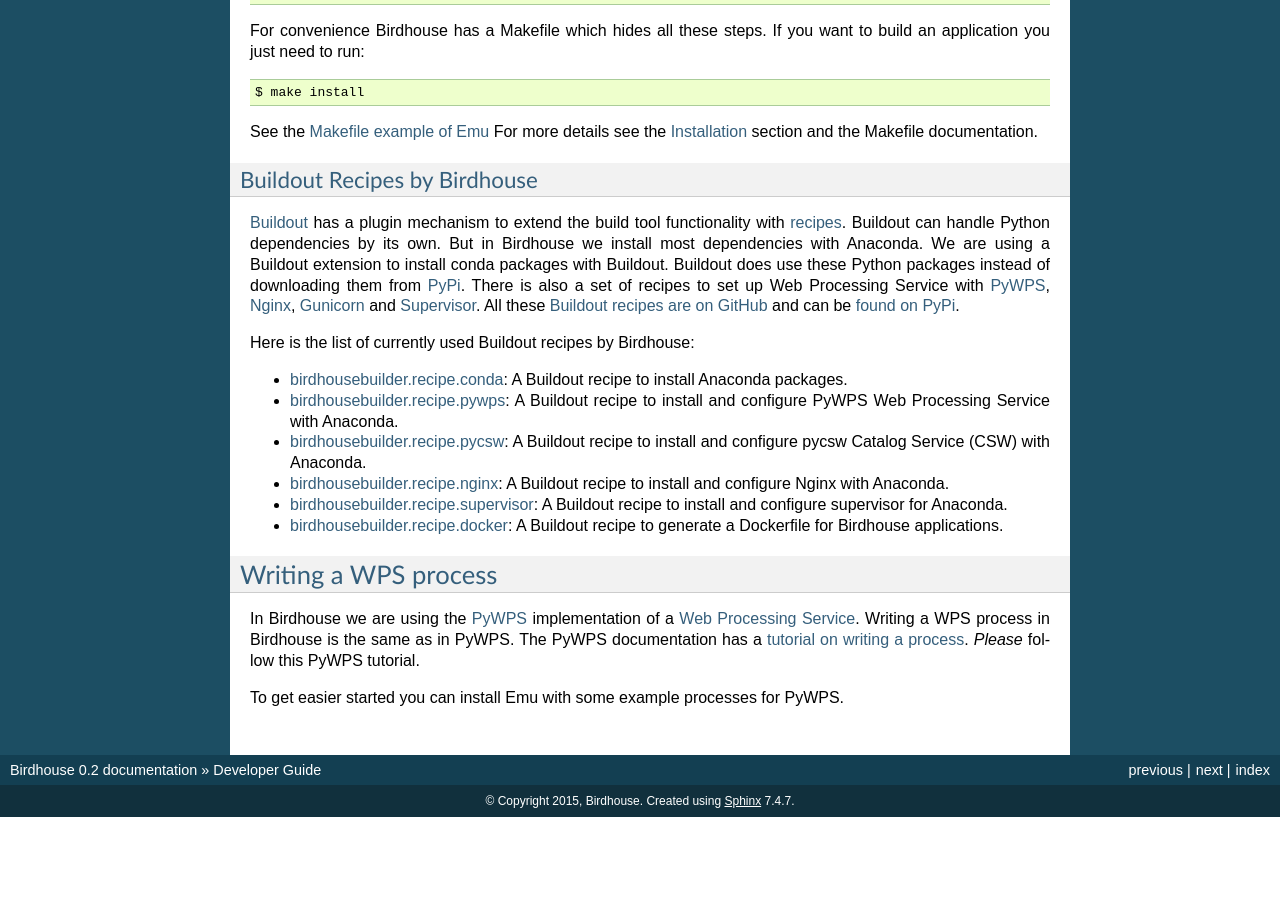
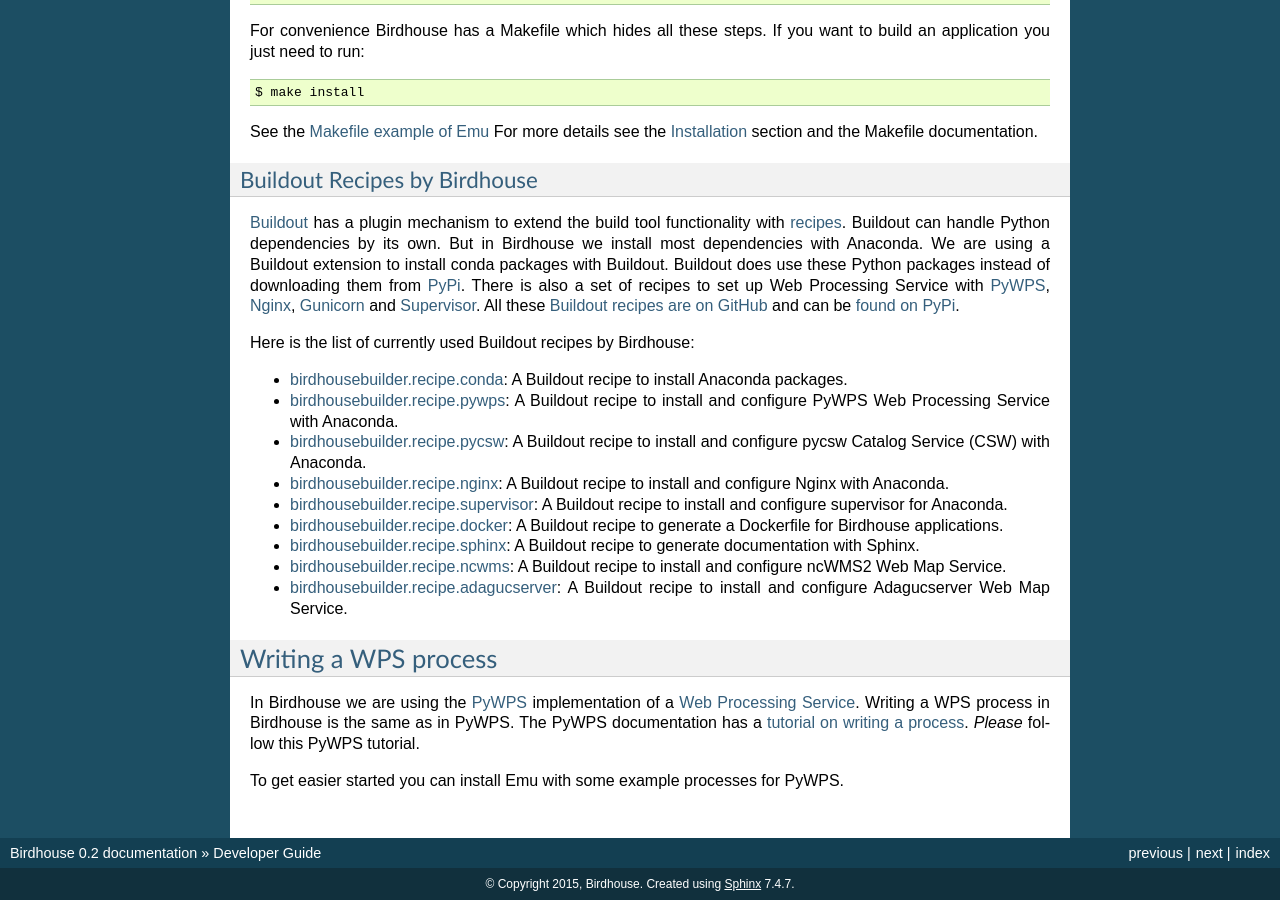
Before and after one commit to bird-house/birdhouse-docs, a Sphinx documentation site: the page built from docs/source/dev_guide.rst, in a window 1280 px wide and 900 px high, scrolled down 4052 px. Built offline with Sphinx 7.4.7, drawn with Linux system fonts in a browser that asks for light colours; before the commit the page ends 4869 px from its top, so only the background shows below that.

Commit message:
update buildout recipes in dev guide

```diff
--- a/docs/source/dev_guide.rst
+++ b/docs/source/dev_guide.rst
@@ -177,6 +177,9 @@
 * `birdhousebuilder.recipe.nginx <https://pypi.python.org/pypi/birdhousebuilder.recipe.nginx>`_: A Buildout recipe to install and configure Nginx with Anaconda.
 * `birdhousebuilder.recipe.supervisor <https://pypi.python.org/pypi/birdhousebuilder.recipe.supervisor>`_: A Buildout recipe to install and configure supervisor for Anaconda.
 * `birdhousebuilder.recipe.docker <https://pypi.python.org/pypi/birdhousebuilder.recipe.docker>`_: A Buildout recipe to generate a Dockerfile for Birdhouse applications.
+* `birdhousebuilder.recipe.sphinx <https://pypi.python.org/pypi/birdhousebuilder.recipe.sphinx>`_: A Buildout recipe to generate documentation with Sphinx.
+* `birdhousebuilder.recipe.ncwms <https://pypi.python.org/pypi/birdhousebuilder.recipe.ncwms>`_: A Buildout recipe to install and configure ncWMS2 Web Map Service.
+* `birdhousebuilder.recipe.adagucserver <https://pypi.python.org/pypi/birdhousebuilder.recipe.adagucserver>`_: A Buildout recipe to install and configure Adagucserver Web Map Service.
 
 
 Writing a WPS process
```
